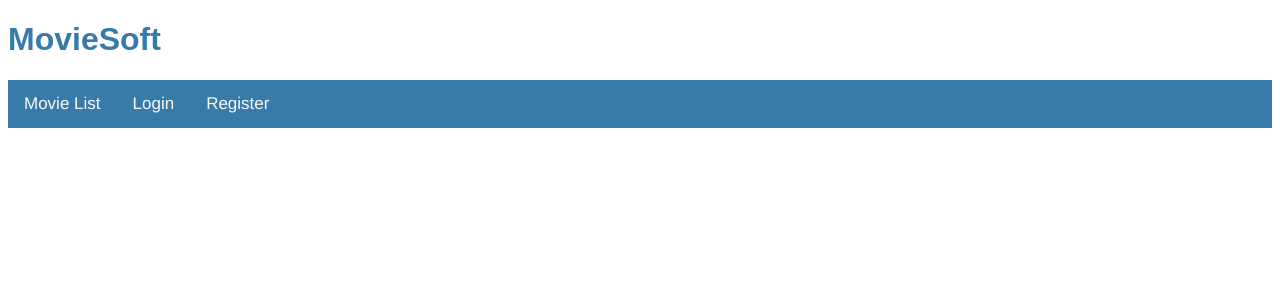
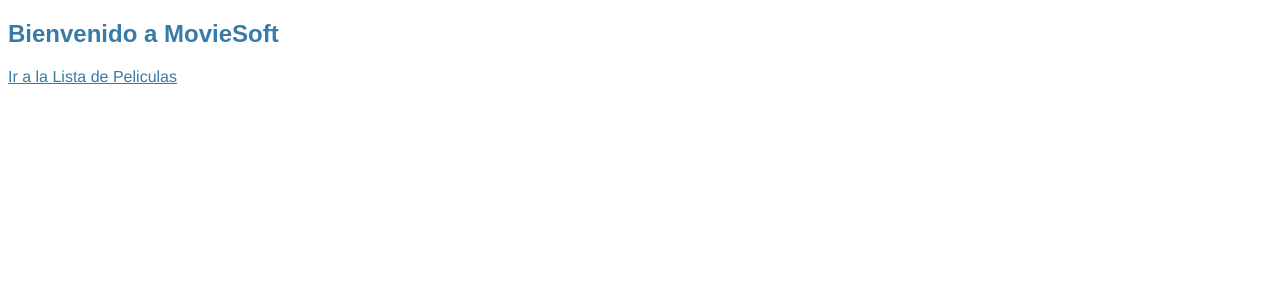
Before and after one commit to alexsvt2/moviesoft, a Flask app: page / in a window 1280 px wide. Shown: the top 300 px of the page. Run offline with Flask 2, Linux system fonts and the light colour scheme.

Commit message:
se agregaron nuevos datos a la raoma

```diff
--- a/templates/base/base.html
+++ b/templates/base/base.html
@@ -5,23 +5,9 @@
     <link rel="stylesheet" href="/static/css/main.css">
 
 </head>
+
 <body>
-    <h1>MovieSoft</h1>
-    <nav>
-        <a href="/movies">Movie List</a>
-        <a class="login" href="#">Login</a>
-        <a class="login" href="#">Register</a>
-    </nav>
-
-
-
-    <!-- <form method="GET"="busqueda">
-        <input type="text" placeholder="Search Movies">
-        <input type="submit" value="Search">
-    </form> -->
-    {% block content%}
-
-
-    {% endblock %}
+{% block content%}
+{% endblock %}
 </body>
 </html>
--- a/templates/index.html
+++ b/templates/index.html
@@ -1,3 +1,9 @@
 {% extends 'base/base.html' %}
+
 {% block content%}
+<article class="welcome">
+    <h1>Bienvenido a MovieSoft</h1>
+    <a href="/movies">Ir a la Lista de Peliculas</a>
+</article>
+<!-- Index.html -->
 {% endblock %}
--- a/templates/new_movie.html
+++ b/templates/new_movie.html
@@ -23,4 +23,6 @@
     <input type="submit" value="Send">
 </form>
 
+<!-- New_movie.html -->
+
 {% endblock %}
--- a/templates/show_all.html
+++ b/templates/show_all.html
@@ -63,4 +63,6 @@
         <input type="text" name = "director" placeholder="Introduce the film director"><br>
         <input type="submit" value="Send">
 </form> -->
+
+<!-- Show_all.html -->
 {% endblock %}
```
